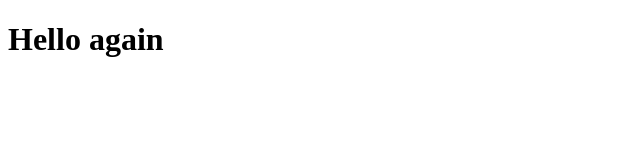
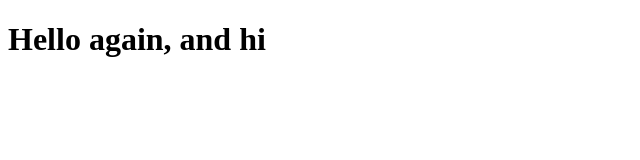
Before and after one commit to Hour770/coursera-test, a plain HTML site: page site/index.html in a window 1280 px wide. Shown: the whole page, without its empty margins (0-640 px from the left). Drawn offline with Linux system fonts and the light colour scheme.

Commit message:
small change

```diff
--- a/site/index.html
+++ b/site/index.html
@@ -7,7 +7,8 @@
 </head>
 <body>
 <h1>
-	Hello again
+	Hello again, and hi
+
 </h1>
 </body>
 </html>
```
